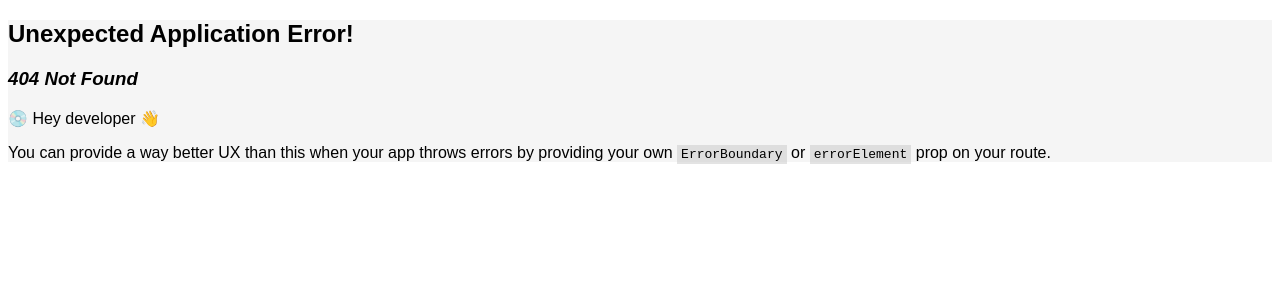
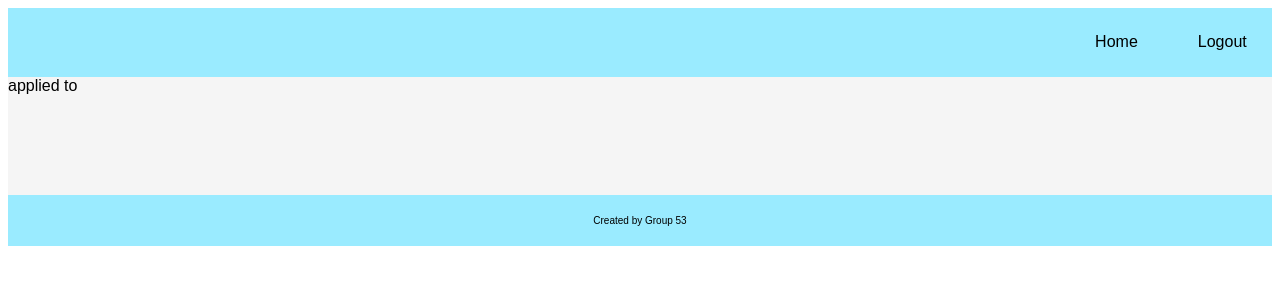
Before and after one commit to wycmichelle11/CPSC471-Job-Board, a React (Create React App) app in the folder client/: page /home/appliedto in a window 1280 px wide. Before the commit this address had no page. Shown: the top 300 px of the page. Built offline with nearby package versions, Linux system fonts and the light colour scheme.

Commit message:
Add applications page

```diff
--- a/client/src/App.js
+++ b/client/src/App.js
@@ -20,6 +20,7 @@ import Home from "./pages/Home"
 import Footer from "./components/Footer"
 import NavBar from "./components/NavBar"
 import MyAccount from "./pages/MyAccount"
+import AppliedTo from "./pages/AppliedTo"
 
 
 const MainPagesLayout = () => {
@@ -57,6 +58,10 @@ const router = createBrowserRouter([
         path:"/home/resume", //id of post
         element: <AddResume />
       },
+      {
+        path:"/home/appliedto", //id of post
+        element: <AppliedTo />
+      },
     ]
   },
   {
--- a/client/src/components/NavBar.jsx
+++ b/client/src/components/NavBar.jsx
@@ -14,7 +14,7 @@ const NavBar = () => {
                         <Link to="/home/writepost" className="navbar-link">Add New Posting</Link>
                     </div>}
                     {(currentUser && !currentUser.affiliated_company)  && <div className="navbar-addpost">
-                        <Link to="/home/writepost" className="navbar-link">My Applications</Link>
+                        <Link to="/home/appliedto" className="navbar-link">My Applications</Link>
                     </div>}
                     <Link to="/home/myaccount" className="navbar-link">{currentUser && currentUser.first_name}</Link>
                     <Link  to="/login" className="navbar-link"  onClick={logout}>Logout</Link>
--- /dev/null
+++ b/client/src/pages/AppliedTo.jsx
@@ -0,0 +1,12 @@
+import React, { useState } from "react";
+import { Link, useNavigate } from "react-router-dom";
+import axios from "axios"
+
+const AppliedTo = () => {
+
+    return(
+        <div>
+            applied to
+        </div>)
+}
+export default AppliedTo
--- a/client/src/pages/Home.jsx
+++ b/client/src/pages/Home.jsx
@@ -12,7 +12,6 @@ const Home = () => {
   useEffect(()=> {
     const fetchData = async () => {
       try{
-        console.log("up to here");
         const res = await axios.get(`/posts`);
         setPostings(res.data);
       }catch (err) {
@@ -31,6 +30,7 @@ const Home = () => {
       console.log(err);
     }
   }
+
 
 
   return (
```
Also changed, not shown: client/src/pages/AddResume.jsx (+0 -19 lines).
